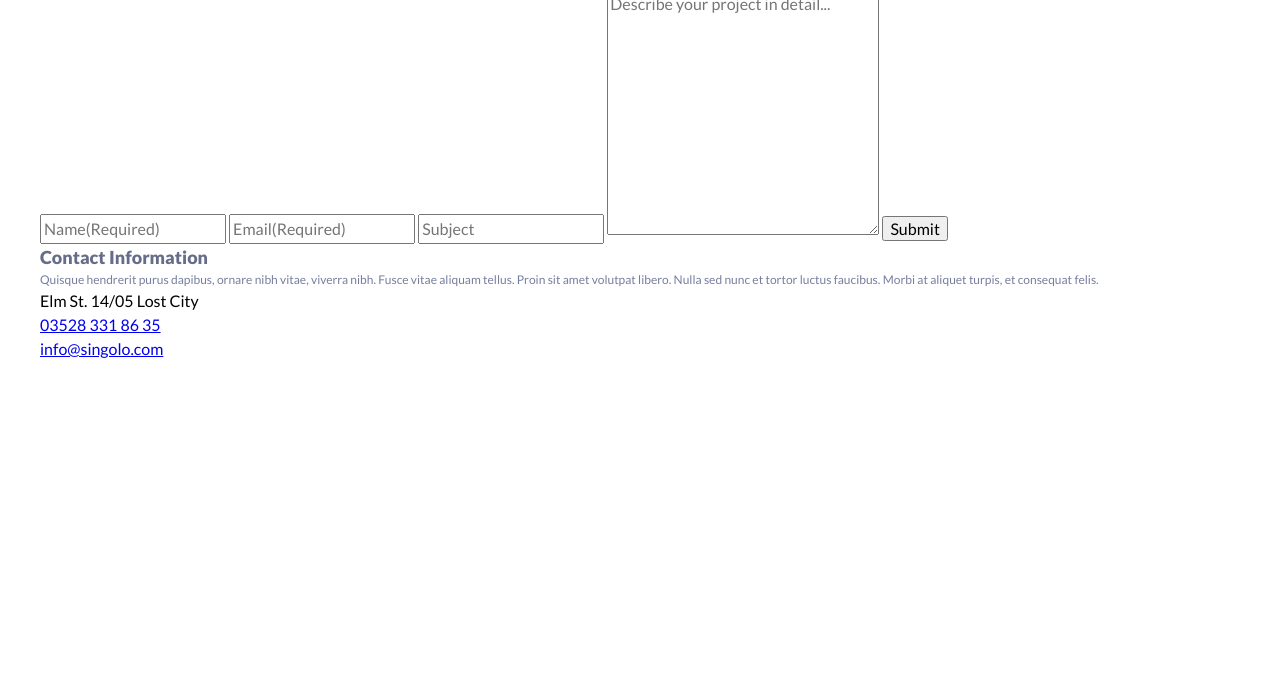
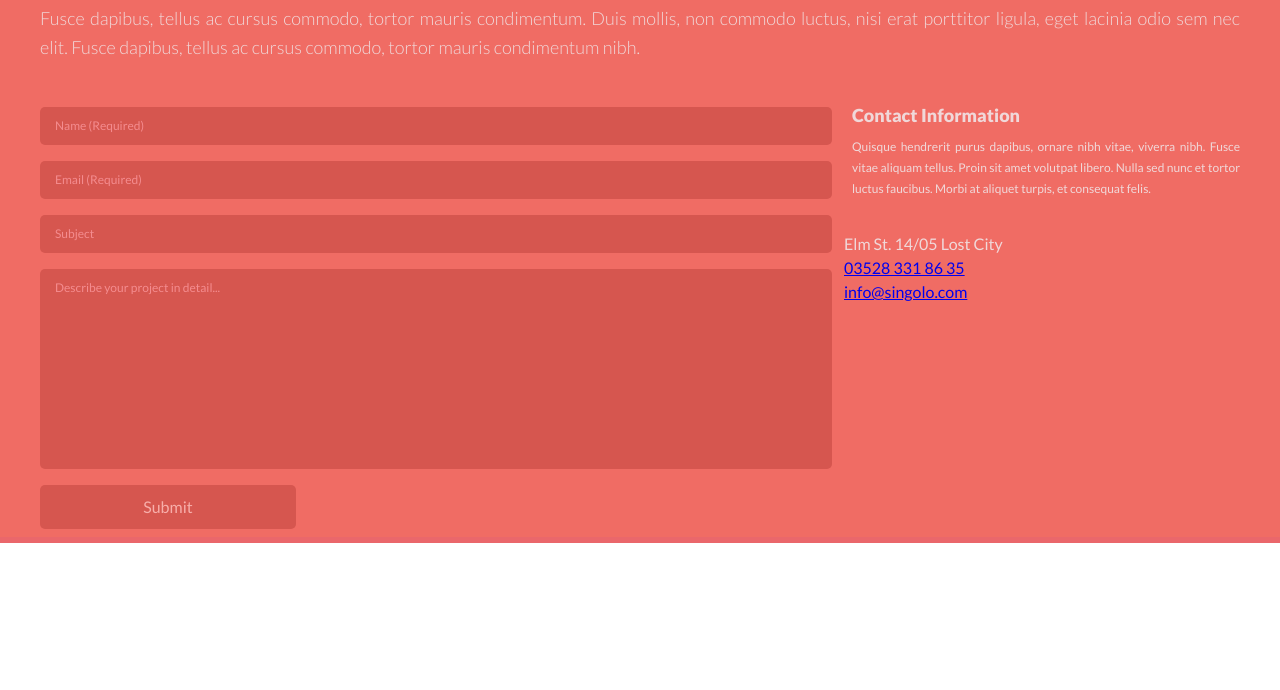
Before and after one commit to borodichAlex/singolo, a plain HTML site: page singolo3.html in a window 1280 px wide. Shown: the part 110-800 px from the top of the page. Drawn offline with Linux system fonts and the light colour scheme.

Commit message:
feat: add styles for quote block

```diff
--- a/assets/scss/common.blocks/_blocks.scss
+++ b/assets/scss/common.blocks/_blocks.scss
@@ -13,3 +13,4 @@
 // @import 'about/about';
 // @import 'cards/cards';
 @import 'socials/socials';
+@import 'quote/quote';
--- /dev/null
+++ b/assets/scss/common.blocks/quote/_quote.scss
@@ -0,0 +1,112 @@
+.quote {
+
+	background-color: #f06c64;
+	border-bottom: 6px solid #ea676b;
+
+	padding-top: 54px;
+	padding-bottom: 8px;
+
+	&__lead {
+		margin-bottom: 40px;
+
+		> h2 {
+			margin-bottom: 15px;
+			text-transform: none;
+		}
+
+		> p {
+			line-height: 29px;
+			&::first-line {
+				word-spacing: 1.1px;
+			}
+		}
+	}
+
+	&__content {
+		display: flex;
+	}
+
+	&__form {
+		display: flex;
+		flex-direction: column;
+
+		flex: 2;
+
+		padding-top: 5px;
+
+		> * + * {
+			margin-top: 16px;
+		}
+
+		> input, textarea {
+			background-color: #d6564f;
+			border: 0;
+			border-radius: 5px;
+			font-size: .75rem;
+			color: #f48c8f;
+			font-weight: 400;
+			padding: 10px 15px;
+
+			&::-webkit-input-placeholder { /* Chrome */
+				color: #f48c8f;
+			}
+			&:-ms-input-placeholder { /* IE 10+ */
+				color: #f48c8f;
+			}
+			&::-moz-placeholder { /* Firefox 19+ */
+				color: #f48c8f;
+				opacity: 1;
+			}
+			&:-moz-placeholder { /* Firefox 4 - 18 */
+				color: #f48c8f;
+				opacity: 1;
+			}
+
+		}
+
+		> textarea {
+			resize: none;
+		}
+
+		> input[type='submit'] {
+			font-size: 1rem;
+			max-width: 20vw;
+			cursor: pointer;
+			color: #f7aeaa;
+
+			&:hover {
+				background-color: #d6564f94;
+			}
+		}
+
+	}
+
+	&__contact-info {
+		color: #f0d8d9;
+		display: flex;
+		flex-direction: column;
+
+		flex: 1;
+		margin-left: 12px;
+
+		> h3 {
+			padding-left: 8px;
+			margin-bottom: 7px;
+		}
+
+		> p {
+			margin-bottom: 33px;
+			padding-left: 8px;
+			line-height: 21px;
+		}
+	}
+
+	&__contacts {
+		display: flex;
+		flex-direction: column;
+	}
+
+	&__contact {
+
+	}
+}
--- a/assets/scss/common.blocks/subtitle/_subtitle.scss
+++ b/assets/scss/common.blocks/subtitle/_subtitle.scss
@@ -1,6 +1,7 @@
 .subtitle {
 
 	color: $color-text;
+	text-align: justify;
 
 	&--size_big {
 		font-size: 1.125rem;
@@ -11,4 +12,8 @@
 		font-size: .75rem;
 		font-weight: 400;
 	}
+
+	&--theme_primary {
+		color: #f0d8d9;
+	}
 }
--- a/assets/scss/common.blocks/title/_title.scss
+++ b/assets/scss/common.blocks/title/_title.scss
@@ -10,4 +10,8 @@
 	&--size_small {
 		font-size: 1.125rem;
 	}
+
+	&--theme_primary {
+		color: #f0d8d9;
+	}
 }
--- a/singolo3.css
+++ b/singolo3.css
@@ -108,9 +108,13 @@ body {
 .title--size_small {
   font-size: 1.125rem;
 }
+.title--theme_primary {
+  color: #f0d8d9;
+}
 
 .subtitle {
   color: #767e9e;
+  text-align: justify;
 }
 .subtitle--size_big {
   font-size: 1.125rem;
@@ -119,6 +123,9 @@ body {
 .subtitle--size_small {
   font-size: 0.75rem;
   font-weight: 400;
+}
+.subtitle--theme_primary {
+  color: #f0d8d9;
 }
 
 .socials {
@@ -142,3 +149,94 @@ body {
   cursor: pointer;
   background-color: #7f87a7;
 }
+
+.quote {
+  background-color: #f06c64;
+  border-bottom: 6px solid #ea676b;
+  padding-top: 54px;
+  padding-bottom: 8px;
+}
+.quote__lead {
+  margin-bottom: 40px;
+}
+.quote__lead > h2 {
+  margin-bottom: 15px;
+  text-transform: none;
+}
+.quote__lead > p {
+  line-height: 29px;
+}
+.quote__lead > p::first-line {
+  word-spacing: 1.1px;
+}
+.quote__content {
+  display: flex;
+}
+.quote__form {
+  display: flex;
+  flex-direction: column;
+  flex: 2;
+  padding-top: 5px;
+}
+.quote__form > * + * {
+  margin-top: 16px;
+}
+.quote__form > input, .quote__form textarea {
+  background-color: #d6564f;
+  border: 0;
+  border-radius: 5px;
+  font-size: 0.75rem;
+  color: #f48c8f;
+  font-weight: 400;
+  padding: 10px 15px;
+}
+.quote__form > input::-webkit-input-placeholder, .quote__form textarea::-webkit-input-placeholder {
+  /* Chrome */
+  color: #f48c8f;
+}
+.quote__form > input:-ms-input-placeholder, .quote__form textarea:-ms-input-placeholder {
+  /* IE 10+ */
+  color: #f48c8f;
+}
+.quote__form > input::-moz-placeholder, .quote__form textarea::-moz-placeholder {
+  /* Firefox 19+ */
+  color: #f48c8f;
+  opacity: 1;
+}
+.quote__form > input:-moz-placeholder, .quote__form textarea:-moz-placeholder {
+  /* Firefox 4 - 18 */
+  color: #f48c8f;
+  opacity: 1;
+}
+.quote__form > textarea {
+  resize: none;
+}
+.quote__form > input[type=submit] {
+  font-size: 1rem;
+  max-width: 20vw;
+  cursor: pointer;
+  color: #f7aeaa;
+}
+.quote__form > input[type=submit]:hover {
+  background-color: #d6564f94;
+}
+.quote__contact-info {
+  color: #f0d8d9;
+  display: flex;
+  flex-direction: column;
+  flex: 1;
+  margin-left: 12px;
+}
+.quote__contact-info > h3 {
+  padding-left: 8px;
+  margin-bottom: 7px;
+}
+.quote__contact-info > p {
+  margin-bottom: 33px;
+  padding-left: 8px;
+  line-height: 21px;
+}
+.quote__contacts {
+  display: flex;
+  flex-direction: column;
+}
--- a/singolo3.html
+++ b/singolo3.html
@@ -13,8 +13,9 @@
 	<section class="quote wrapper-inner">
 
 		<article class="quote__lead">
-			<h2 class="quote__title title title--size_big">Get a Quote</h2>
-			<p class="quote__subtitle subtitle subtitle--size_big">Fusce dapibus, tellus ac cursus commodo, tortor mauris
+			<h2 class="title title--size_big title--theme_primary">Get a Quote</h2>
+			<p class="subtitle subtitle--size_big subtitle--theme_primary">Fusce dapibus, tellus ac cursus commodo, tortor
+				mauris
 				condimentum. Duis mollis, non commodo luctus, nisi erat porttitor ligula, eget lacinia odio sem nec elit. Fusce
 				dapibus, tellus ac cursus commodo, tortor mauris condimentum nibh.</p>
 		</article>
@@ -22,8 +23,8 @@
 		<section class="quote__content">
 
 			<form class="quote__form" action="#" method="POST">
-				<input type="text" name="user-name" placeholder="Name(Required)" required>
-				<input type="email" name="email" placeholder="Email(Required)" required>
+				<input type="text" name="user-name" placeholder="Name (Required)" required>
+				<input type="email" name="email" placeholder="Email (Required)" required>
 				<input type="text" name="subject" placeholder="Subject">
 				<textarea name="describe-project" cols="30" rows="10"
 					placeholder="Describe your project in detail..."></textarea>
@@ -31,8 +32,9 @@
 			</form>
 
 			<aside class="quote__contact-info">
-				<h3 class="title title--size_small">Contact Information</h3>
-				<p class="subtitle subtitle--size_small">Quisque hendrerit purus dapibus, ornare nibh vitae, viverra nibh. Fusce
+				<h3 class="title title--size_small title--theme_primary">Contact Information</h3>
+				<p class="subtitle subtitle--size_small subtitle--theme_primary">Quisque hendrerit purus dapibus, ornare nibh
+					vitae, viverra nibh. Fusce
 					vitae aliquam tellus. Proin sit amet volutpat libero. Nulla sed nunc et tortor luctus faucibus. Morbi at
 					aliquet turpis, et consequat felis.</p>
 
```
